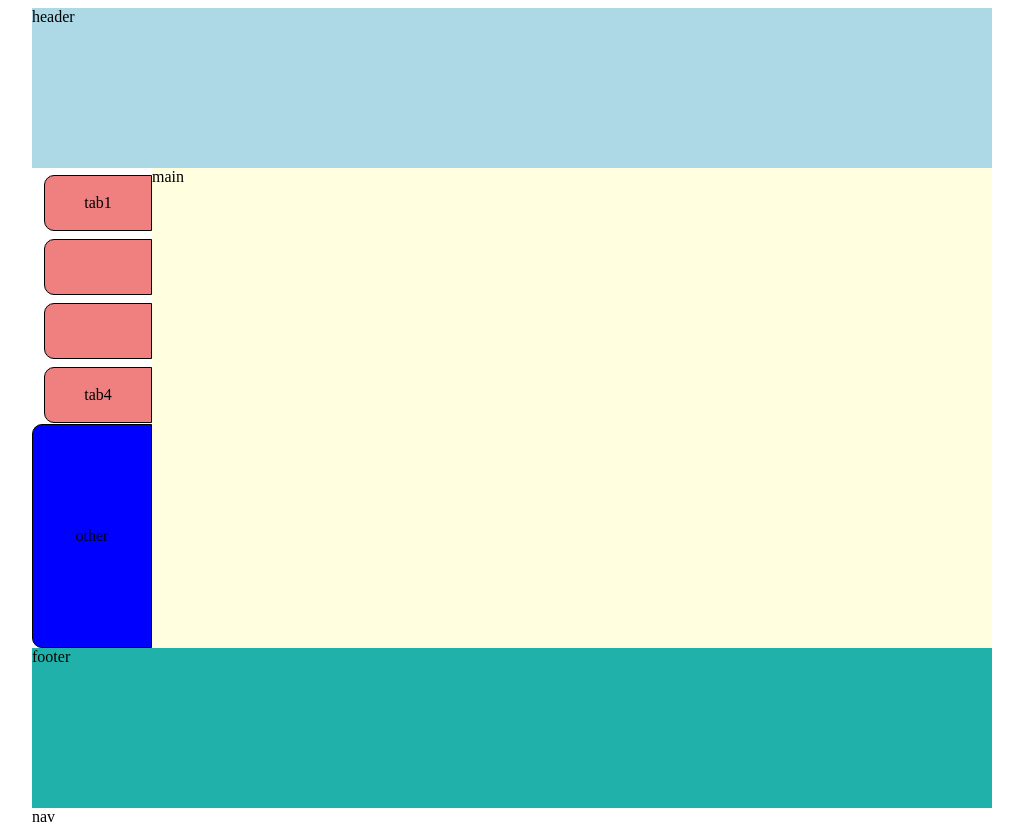
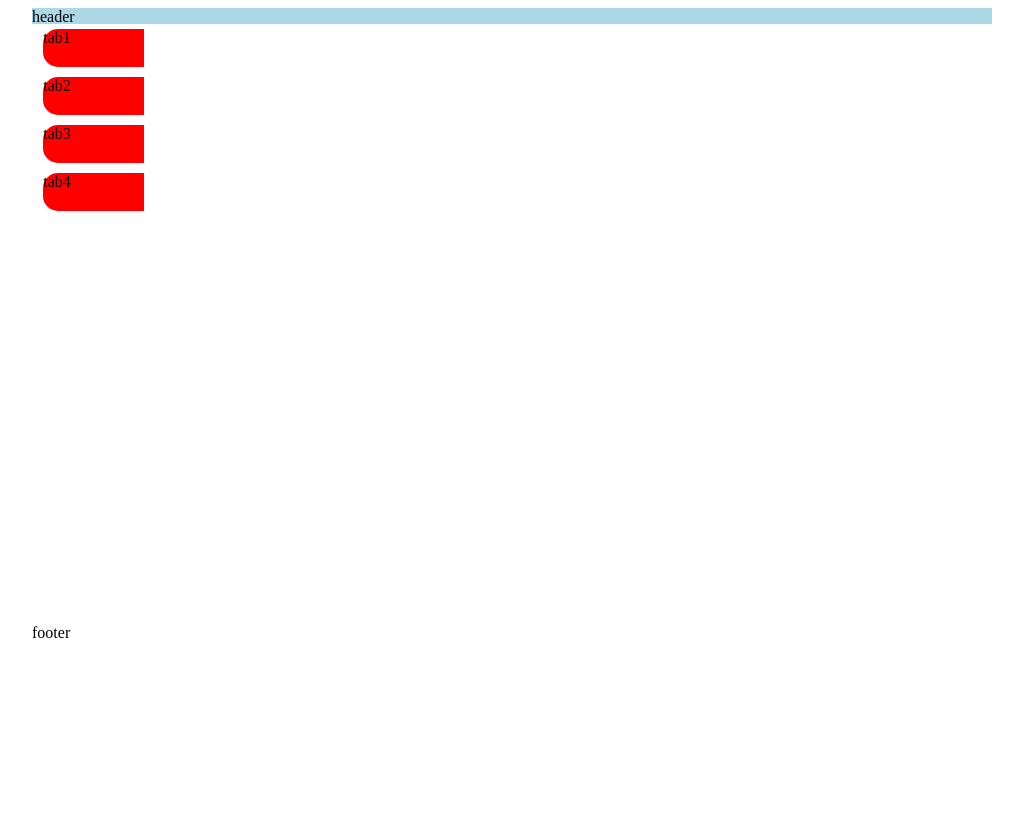
Before and after one commit to sawicki/gridplay, a plain HTML site: page index.html in a window 1280 px wide. Shown: the whole page, without its empty margins (128-1151 px from the left). After the commit the page ends 800 px from the top, so only its background shows below. Drawn offline with Linux system fonts and the light colour scheme.

Commit message:
slimmed down version

```diff
--- a/css/style.scss
+++ b/css/style.scss
@@ -1,53 +1,62 @@
 * {
   box-sizing: border-box;
 }
-
-section {
+.content{
   width: 960px;
-  display: grid;
-  grid-template-columns: 1fr 7fr;
-  grid-template-rows: 2fr 6fr 2fr;
-  grid-template-areas: 'h h' 'a m' 'f f';
-  margin: auto;
+  margin: 0 auto;
 }
 header {
-  grid-area: h;
+  height: 1em;
   background-color: lightblue;
 }
-aside {
-  grid-area: a;
 
+section.mygrid {
+  height:600px;
   display: grid;
-  grid-template-rows: repeat(4, 4em) 1fr;
-  grid-template-areas: 'tab' 'tab' 'tab' 'tab' 'notab';
   justify-items: right;
-  align-items: center;
-  > div {
-    width: 90%;
-    border: solid 1px black;
-    height: 3.5em;
-    margin-top: 5px;
-    // padding-top: 5px;
-    background-color: lightcoral;
-    border-radius: 10px 0 0 10px;
-    text-align: center;
-    align-content: center;
-    display: grid;
-  }
-    > div.other{
-      height: 100%;
-      margin: 0;
-      background-color: blue;
-      width: 100%;
-    }
-  }
 
-footer {
-  grid-area: f;
-  background-color: lightseagreen;
+  grid-template-columns: 7em 1fr;
+  grid-template-rows: repeat(4, 3em) 1fr;
+  grid-template-areas:
+    'T1 Content'
+    'T2 Content'
+    'T3 Content'
+    'T4 Content'
+    'Other Content';
 }
-main {
-  grid-area: m;
-  background-color: lightyellow;
-  height: 30em;
+ input{display:none;}
+
+ .tab1{
+   grid-area: T1;
+  //  background-color: lightred;
+ }
+ .tab2{
+  grid-area: T2;
+ //  background-color: lightred;
 }
+.tab3{
+  grid-area: T3;
+ //  background-color: lightred;
+}
+.tab4{
+  grid-area: T4;
+ //  background-color: lightred;
+}
+
+ label{
+   background-color: red;
+   width: 90%;
+   border-radius: 15px 0 0 15px;
+   margin:5px  0 5px 0;
+ }
+
+ .content{
+  //  display: none;
+   p{padding:20px}
+ }
+
+ :checked + label{
+   background-color: lightblue;
+  color:red;}
+ input + label + div{display:none;}
+  :checked + label + div{display:block;}
--- a/index.html
+++ b/index.html
@@ -9,24 +9,43 @@
 
 </head>
 <body>
-  <!-- **************************************
-  All defined by grid
-  ************************************** -->
- <section class="mygrid">
-    <nav>nav</nav>
+ <div class="content">
     <header>header</header>
-    <aside class="tabs">
-      <div class="tab1">tab1</div>
-      <div class="tab2"></div>
-      <div class="tab3"></div>
-      <div class="tab4">tab4</div>
-      <div class="other">other</div>
-      <!-- <div></div> -->
-    </aside>
-    <main>main</main>
-    <footer>footer</footer>
- </section >
- <!-- ********end grid********** -->
+    <!-- **************************************
+    All defined by grid
+    ************************************** -->
+   <section class="mygrid">
+      <!-- <nav>nav</nav> -->
+
+
+
+          <input type="radio" name="tabs" id="tab1">
+          <label class="tab1" for="tab1">tab1</label>
+          <div class="content"><p>ghjghj Lorem ipsum, dolor sit amet consectetur adipisicing elit. Ad accusantium sint ut illum totam sed, dicta quam deleniti, non illo molestiae eum nesciunt doloribus, delectus voluptas corrupti tempora? Libero, nobis.</p></div>
+
+
+          <input type="radio" name="tabs" id="tab2">
+          <label class="tab2" for="tab2">tab2</label>
+          <div class="content hideme">Two</div>
+
+
+          <input type="radio" name="tabs" id="tab3">
+          <label class="tab3" for="tab3">tab3</label>
+          <div class="content hideme">Three</div>
+
+
+          <input type="radio" name="tabs" id="tab4">
+          <label class="tab4" for="tab4">tab4</label>
+          <div class="content hideme">Four</div>
+
+
+
+
+
+   </section >
+   <!-- ********end grid********** -->
+   <footer>footer</footer>
+ </div>
 
 </body>
 </html>
```
Also changed, not shown: css/style.css.
